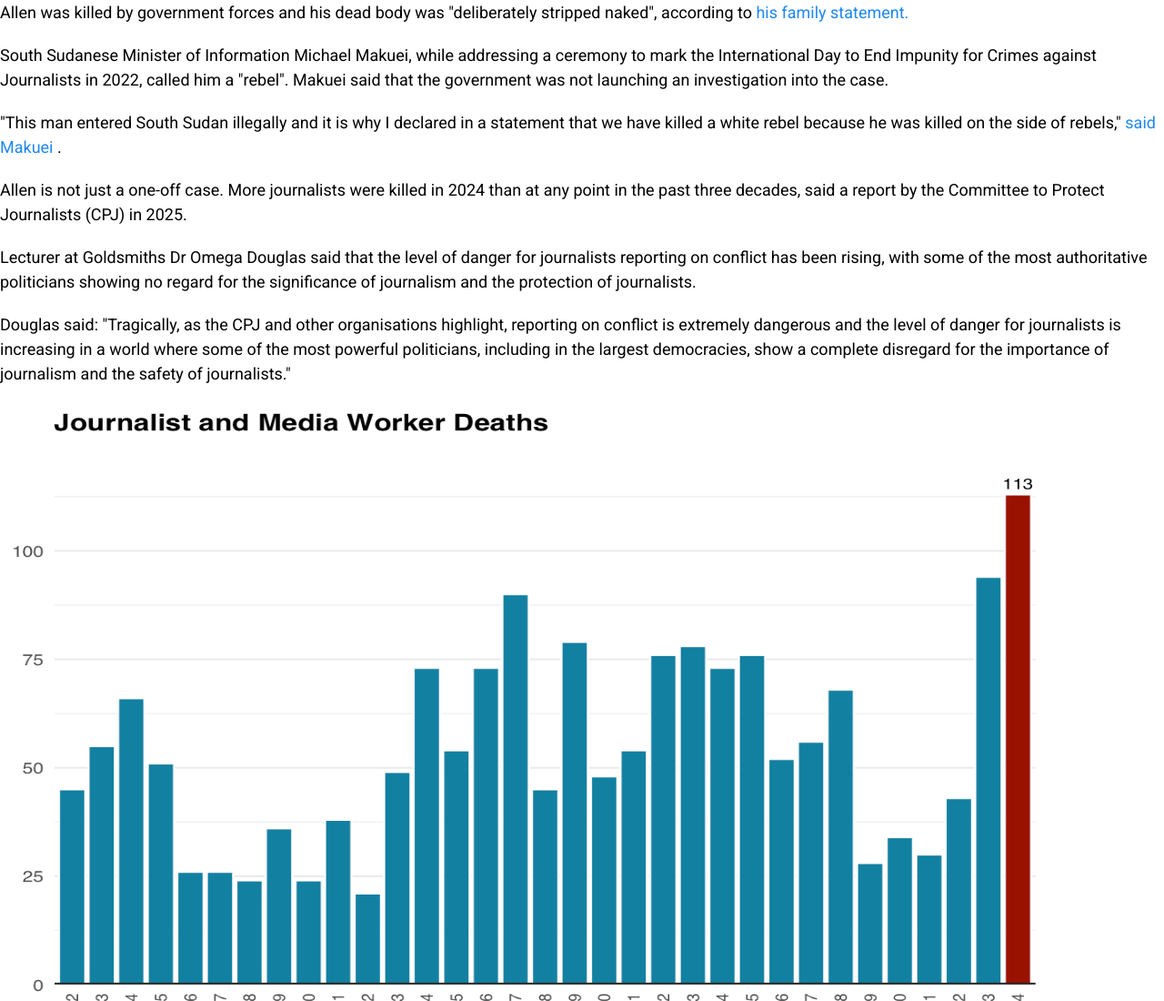
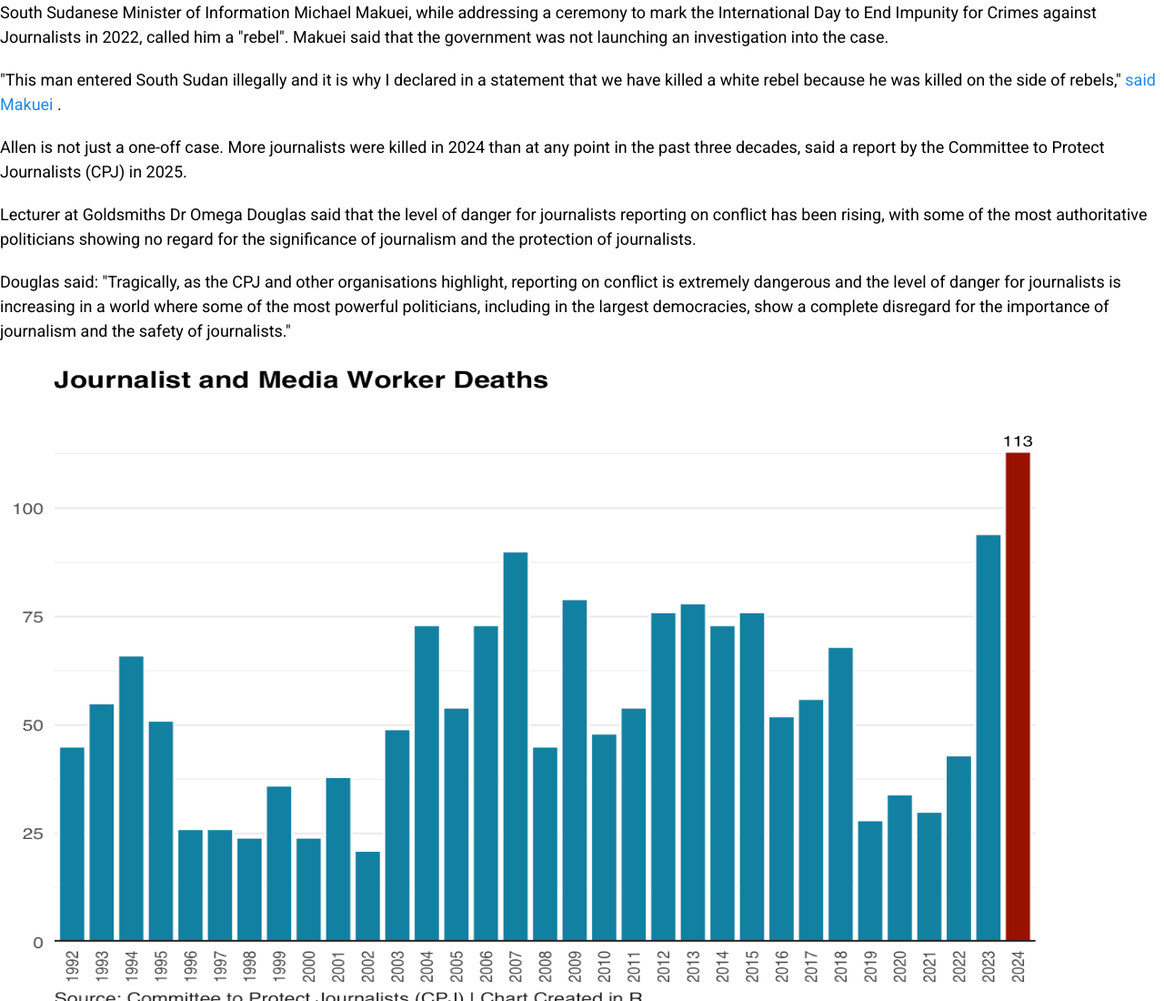
Before and after one commit to waisalizai/uni_final_project, a website: page index.html in a window 1280 px wide. Shown: the top 1100 px of the page at 91% size. Drawn offline with nearby package versions, Linux system fonts and the light colour scheme; a script that the page names is missing.

Commit message:
added new line

```diff
--- a/index.html
+++ b/index.html
@@ -24,7 +24,8 @@
 </head>
 <body>
 
-    <p> Allen was killed by government forces and his dead body was "deliberately stripped naked", according to <a href="https://www.doughtystreet.co.uk/news/family-journalist-killed-south-sudan-say-governments-have-failed-him-and-call-investigation">his family statement.</a> </p>
+
+
 
   <p> South Sudanese Minister of Information Michael Makuei, while addressing a ceremony to mark the International Day to End Impunity for Crimes against Journalists in 2022, called him a "rebel". Makuei said that the government was not launching an investigation into the case. </p>
 
```
